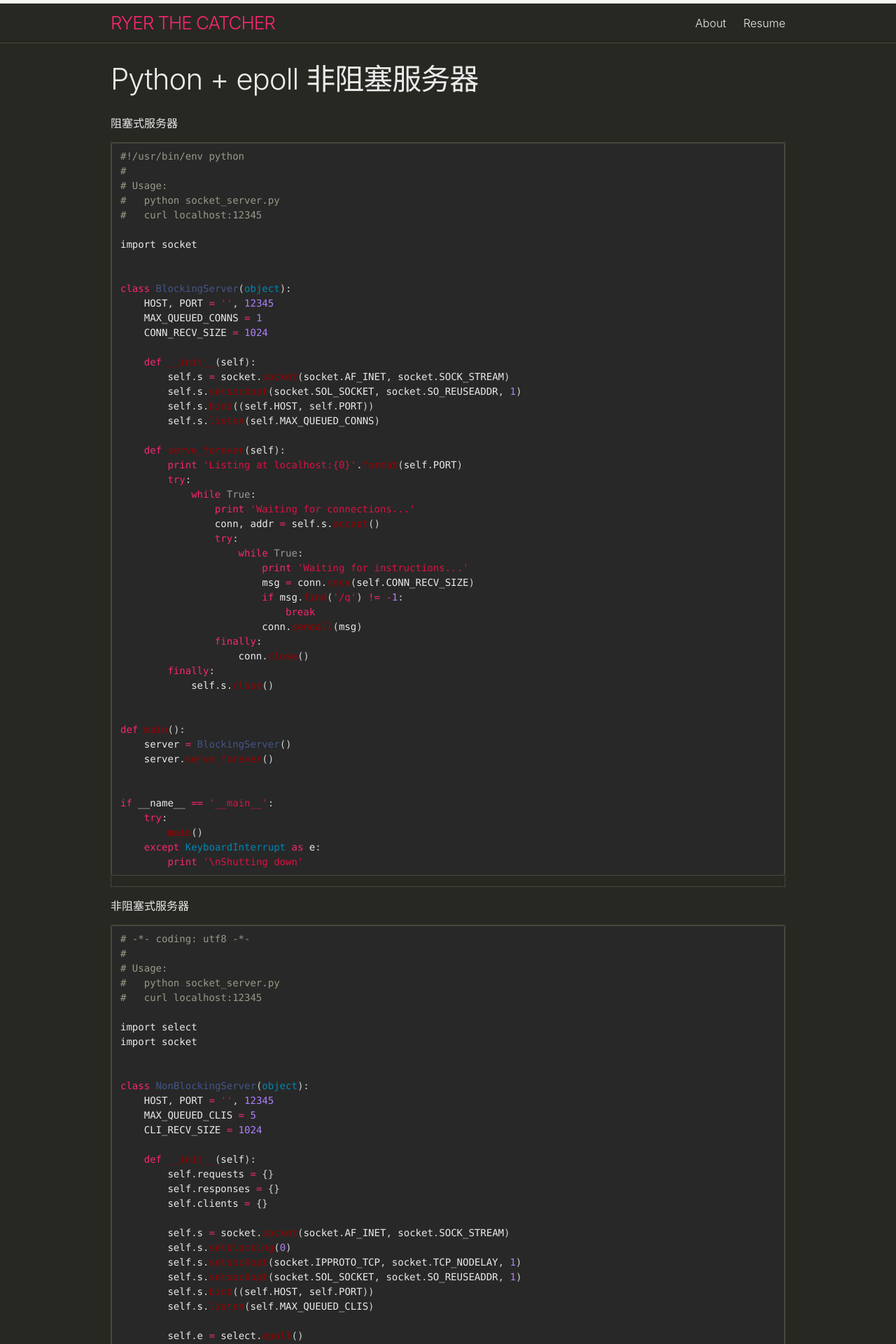
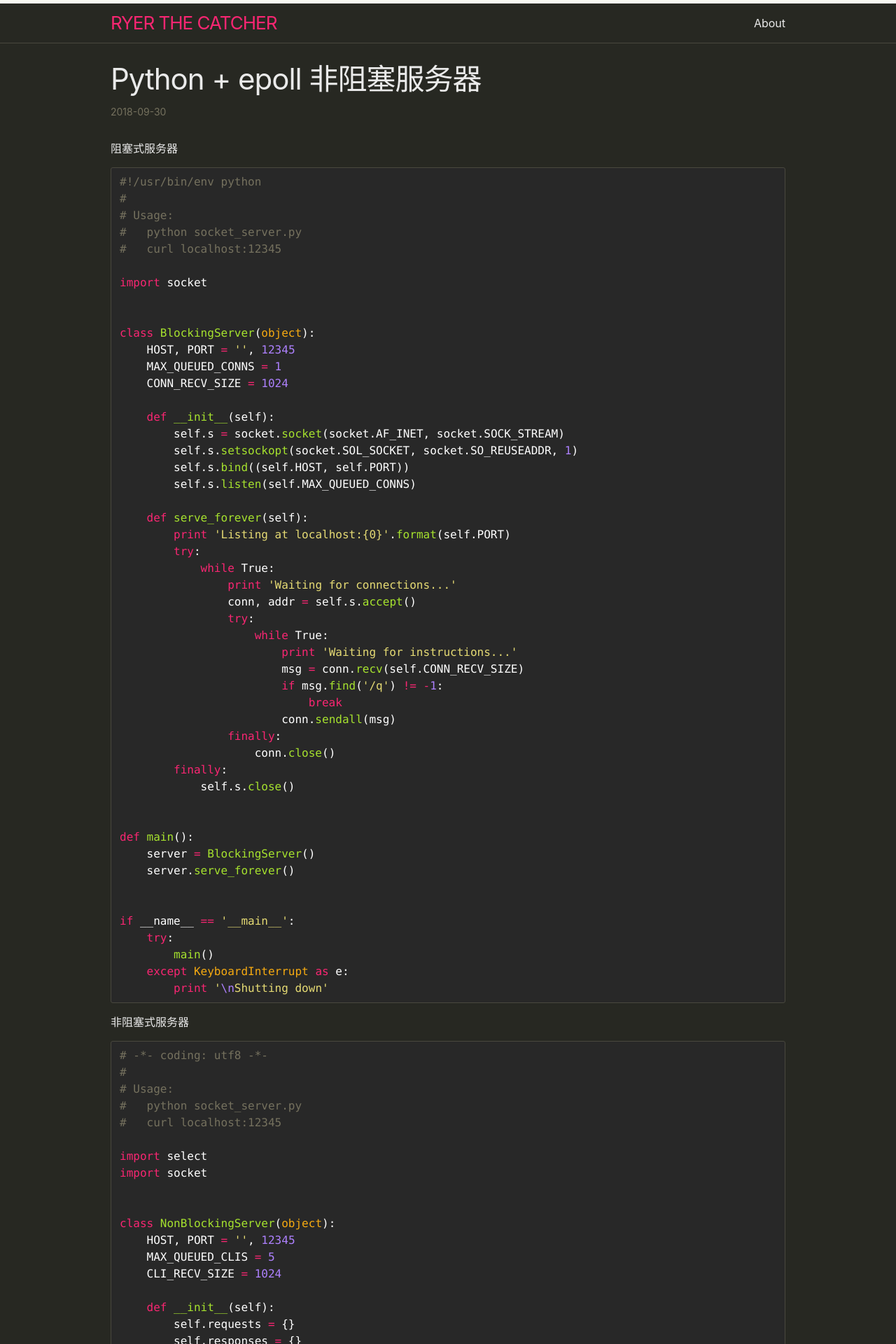
Before and after one commit to ryerh/ryerh.github.io, a Jekyll site: the page built from _posts/2018-09-30-python-epoll-non-blocking-server.markdown, in a window 1280 px wide. Shown: the top 1920 px of the page at 70% size. Built offline with Jekyll 4.4.1, drawn with Linux system fonts in a browser that asks for light colours; some of the changed text lies outside the part shown.

Commit message:
Generage syntax-hl with rouge

```diff
--- a/_data/profile.yml
+++ b/_data/profile.yml
@@ -1,6 +1,3 @@
----
----
-
 ---
 email: ryerh@live.com
 address: Beijing, China
--- a/_posts/2018-09-30-python-epoll-non-blocking-server.markdown
+++ b/_posts/2018-09-30-python-epoll-non-blocking-server.markdown
@@ -1,7 +1,7 @@
 ---
 title: Python + epoll 非阻塞服务器
 date: 2018-09-30 20:45:00 +08:00
-layout: page
+layout: post
 ---
 
 阻塞式服务器
--- a/_sass/_base.scss
+++ b/_sass/_base.scss
@@ -139,7 +139,6 @@
 pre,
 code {
   font-family: $font-family-monospace;
-  font-weight: 300;
   background-color: $high-light;
   border-radius: 3px;
 }
@@ -167,6 +166,7 @@
 .gutter pre {
   margin-bottom: 0;
 }
+
 
 /**
  * Wrapper
--- a/_sass/_layout.scss
+++ b/_sass/_layout.scss
@@ -12,7 +12,6 @@
 
 .site-title {
   font-size: 26px;
-  font-weight: 300;
   line-height: 56px;
   letter-spacing: -1px;
   margin-bottom: 0;
@@ -176,6 +175,18 @@
   }
 }
 
+
+@include media-query-min($on-palm) {
+  .post-list {
+    display: flex;
+    flex-wrap: wrap;
+
+    > li {
+      flex: 1 1 50%;
+    }
+  }
+}
+
 .post-meta {
   font-size: $small-font-size;
   color: $grey-color;
@@ -236,18 +247,3 @@
     text-align: justify;
   }
 }
-
-.layout-post {
-  & > header,
-  & > footer {
-    border-color: transparent;
-
-    & * {
-      visibility: hidden;
-    }
-
-    &:hover .site-title {
-      visibility: visible;
-    }
-  }
-}
--- a/_sass/_syntax-highlighting.scss
+++ b/_sass/_syntax-highlighting.scss
@@ -1,77 +1,187 @@
-/**
- * Syntax highlighting styles
- */
+.highlight table td { padding: 5px; }
+.highlight table pre { margin: 0; }
+.highlight .gh {
+  color: #999999;
+}
+.highlight .sr {
+  color: #f6aa11;
+}
+.highlight .go {
+  color: #888888;
+}
+.highlight .gp {
+  color: #555555;
+}
+.highlight .gs {
+}
+.highlight .gu {
+  color: #aaaaaa;
+}
+.highlight .nb {
+  color: #f6aa11;
+}
+.highlight .cm {
+  color: #75715e;
+}
+.highlight .cp {
+  color: #75715e;
+}
+.highlight .c1 {
+  color: #75715e;
+}
+.highlight .cs {
+  color: #75715e;
+}
+.highlight .c, .highlight .cd {
+  color: #75715e;
+}
+.highlight .err {
+  color: #960050;
+}
+.highlight .gr {
+  color: #960050;
+}
+.highlight .gt {
+  color: #960050;
+}
+.highlight .gd {
+  color: #49483e;
+}
+.highlight .gi {
+  color: #49483e;
+}
+.highlight .ge {
+  color: #49483e;
+}
+.highlight .kc {
+  color: #66d9ef;
+}
+.highlight .kd {
+  color: #66d9ef;
+}
+.highlight .kr {
+  color: #66d9ef;
+}
+.highlight .no {
+  color: #66d9ef;
+}
+.highlight .kt {
+  color: #66d9ef;
+}
+.highlight .mf {
+  color: #ae81ff;
+}
+.highlight .mh {
+  color: #ae81ff;
+}
+.highlight .il {
+  color: #ae81ff;
+}
+.highlight .mi {
+  color: #ae81ff;
+}
+.highlight .mo {
+  color: #ae81ff;
+}
+.highlight .m, .highlight .mb, .highlight .mx {
+  color: #ae81ff;
+}
+.highlight .sc {
+  color: #ae81ff;
+}
+.highlight .se {
+  color: #ae81ff;
+}
+.highlight .ss {
+  color: #ae81ff;
+}
+.highlight .sd {
+  color: #e6db74;
+}
+.highlight .s2 {
+  color: #e6db74;
+}
+.highlight .sb {
+  color: #e6db74;
+}
+.highlight .sh {
+  color: #e6db74;
+}
+.highlight .si {
+  color: #e6db74;
+}
+.highlight .sx {
+  color: #e6db74;
+}
+.highlight .s1 {
+  color: #e6db74;
+}
+.highlight .s {
+  color: #e6db74;
+}
+.highlight .na {
+  color: #a6e22e;
+}
+.highlight .nc {
+  color: #a6e22e;
+}
+.highlight .nd {
+  color: #a6e22e;
+}
+.highlight .ne {
+  color: #a6e22e;
+}
+.highlight .nf {
+  color: #a6e22e;
+}
+.highlight .vc {
+  color: #ffffff;
+}
+.highlight .nn {
+  color: #ffffff;
+}
+.highlight .nl {
+  color: #ffffff;
+}
+.highlight .ni {
+  color: #ffffff;
+}
+.highlight .bp {
+  color: #ffffff;
+}
+.highlight .vg {
+  color: #ffffff;
+}
+.highlight .vi {
+  color: #ffffff;
+}
+.highlight .nv {
+  color: #ffffff;
+}
+.highlight .w {
+  color: #ffffff;
+}
 .highlight {
-    @extend %vertical-rhythm;
-
-    .highlighter-rouge & {
-      font-size: 14px;
-      border: 1px solid $grey-color-dark;
-    }
-
-    & > pre {
-        //border: none;
-    }
-
-    .c     { color: $gray; font-style: normal } // Comment
-    .err   { color: #a61717; } // Error
-    .k     { color: $pink; } // Keyword
-    .o     { color: $pink; } // Operator
-    .cm    { color: #998; font-style: normal } // Comment.Multiline
-    .cp    { color: #999; } // Comment.Preproc
-    .c1    { color: #998; font-style: normal } // Comment.Single
-    .cs    { color: #999; font-style: normal } // Comment.Special
-    .gd    { color: #000; background-color: #fdd } // Generic.Deleted
-    .gd .x { color: #000; background-color: #faa } // Generic.Deleted.Specific
-    .ge    { font-style: italic } // Generic.Emph
-    .gr    { color: #a00 } // Generic.Error
-    .gh    { color: #999 } // Generic.Heading
-    .gi    { color: #000; background-color: #dfd } // Generic.Inserted
-    .gi .x { color: #000; background-color: #afa } // Generic.Inserted.Specific
-    .go    { color: #888 } // Generic.Output
-    .gp    { color: #555 } // Generic.Prompt
-    .gs    { } // Generic.Strong
-    .gu    { color: #aaa } // Generic.Subheading
-    .gt    { color: #a00 } // Generic.Traceback
-    .kc    { color: $pink; } // Keyword.Constant
-    .kd    { color: $blue; } // Keyword.Declaration
-    .kp    { color: $pink; } // Keyword.Pseudo
-    .kr    { color: $pink; } // Keyword.Reserved
-    .kt    { color: #458; } // Keyword.Type
-    .m     { color: #099 } // Literal.Number
-    .s     { color: #d14 } // Literal.String
-    .na    { color: #008080 } // Name.Attribute
-    .nb    { color: #0086B3 } // Name.Builtin
-    .nc    { color: #458; } // Name.Class
-    .no    { color: #008080 } // Name.Constant
-    .ni    { color: #800080 } // Name.Entity
-    .ne    { color: #900; } // Name.Exception
-    .nf    { color: #900; } // Name.Function
-    .nn    { color: #555 } // Name.Namespace
-    .nt    { color: $green } // Name.Tag
-    .nv    { color: $green } // Name.Variable
-    //.nx    { color: $orange; } // Name.Variable
-    .ow    { } // Operator.Word
-    .w     { color: #bbb } // Text.Whitespace
-    .mf    { color: #099 } // Literal.Number.Float
-    .mh    { color: #099 } // Literal.Number.Hex
-    .mi    { color: $purple } // Literal.Number.Integer
-    .mo    { color: #099 } // Literal.Number.Oct
-    .p     { color: darken($white, 10%); } // Plain
-    .sb    { color: #d14 } // Literal.String.Backtick
-    .sc    { color: #d14 } // Literal.String.Char
-    .sd    { color: #d14 } // Literal.String.Doc
-    .s2    { color: $yellow } // Literal.String.Double
-    .se    { color: #d14 } // Literal.String.Escape
-    .sh    { color: #d14 } // Literal.String.Heredoc
-    .si    { color: #d14 } // Literal.String.Interpol
-    .sx    { color: #d14 } // Literal.String.Other
-    .sr    { color: #009926 } // Literal.String.Regex
-    .s1    { color: $yellow } // Literal.String.Single
-    .ss    { color: #990073 } // Literal.String.Symbol
-    .bp    { color: #999 } // Name.Builtin.Pseudo
-    .vc    { color: #008080 } // Name.Variable.Class
-    .vg    { color: #008080 } // Name.Variable.Global
-    .vi    { color: #008080 } // Name.Variable.Instance
-    .il    { color: #099 } // Literal.Number.Integer.Long
+  color: #ffffff;
 }
+.highlight .n, .highlight .py, .highlight .nx {
+  color: #ffffff;
+}
+.highlight .ow {
+  color: #f92672;
+}
+.highlight .nt {
+  color: #f92672;
+}
+.highlight .k, .highlight .kv {
+  color: #f92672;
+}
+.highlight .kn {
+  color: #f92672;
+}
+.highlight .kp {
+  color: #f92672;
+}
+.highlight .o {
+  color: #f92672;
+}
--- a/css/main.scss
+++ b/css/main.scss
@@ -1,4 +1,6 @@
 ---
+title: main.css
+syntax_hl: gem install rouge && rougify style monokai.sublime > xxx.scss
 ---
 
 @charset "utf-8";
@@ -27,7 +29,7 @@
 // Our variables
 $base-font-family: $font-family-sans-serif;
 $base-font-size:   16px;
-$base-font-weight: 300;
+$base-font-weight: normal;
 $small-font-size:  $base-font-size * 0.875;
 $base-line-height: 1.5;
 
@@ -59,8 +61,11 @@
     @content;
   }
 }
-
-
+@mixin media-query-min($device) {
+  @media screen and (min-width: $device) {
+    @content;
+  }
+}
 
 // Import partials from `sass_dir` (defaults to `_sass`)
 @import
```
Also changed, not shown: _pages/resume.md (deleted, +0 -7 lines), README.md, docker-compose.yml (line endings or trailing spaces). Lines whose indentation alone changed are shown as unchanged.
